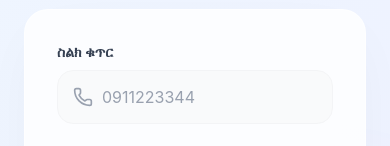
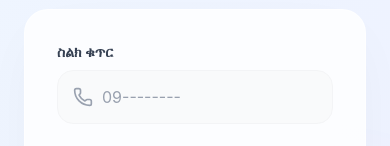
Before and after one commit to YisakTekia/ethio-ai, a React app in the folder frontend/: page /login in a window 390 px wide. Shown: the part 419-565 px from the top of the page. Built offline with nearby package versions, Linux system fonts and the light colour scheme; the HTML template or start-up script is replaced by a standard one.

Commit message:
Update phone input placeholder format in Login component

```diff
--- a/frontend/src/pages/login.tsx
+++ b/frontend/src/pages/login.tsx
@@ -155,7 +155,7 @@ export default function Login() {
                     value={phone}
                     onChange={(e) => setPhone(e.target.value)}
                     className="block w-full pl-11 pr-4 py-3.5 bg-gray-50 border border-gray-100 rounded-2xl text-gray-900 placeholder-gray-400 focus:outline-none focus:ring-2 focus:ring-blue-500/50 focus:bg-white transition-all disabled:opacity-50"
-                    placeholder="0911223344"
+                    placeholder="09--------"
                   />
                 </div>
               </div>
```
